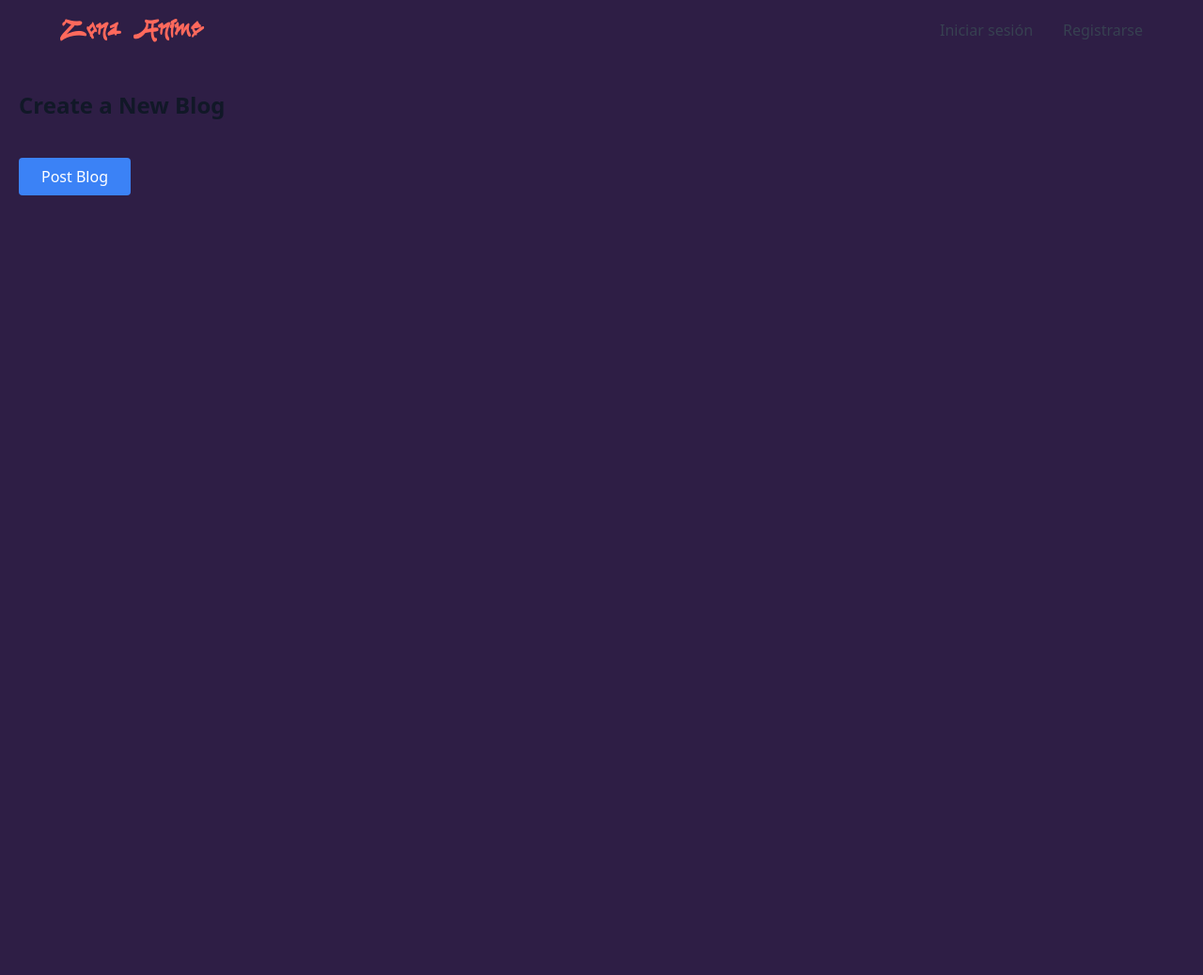
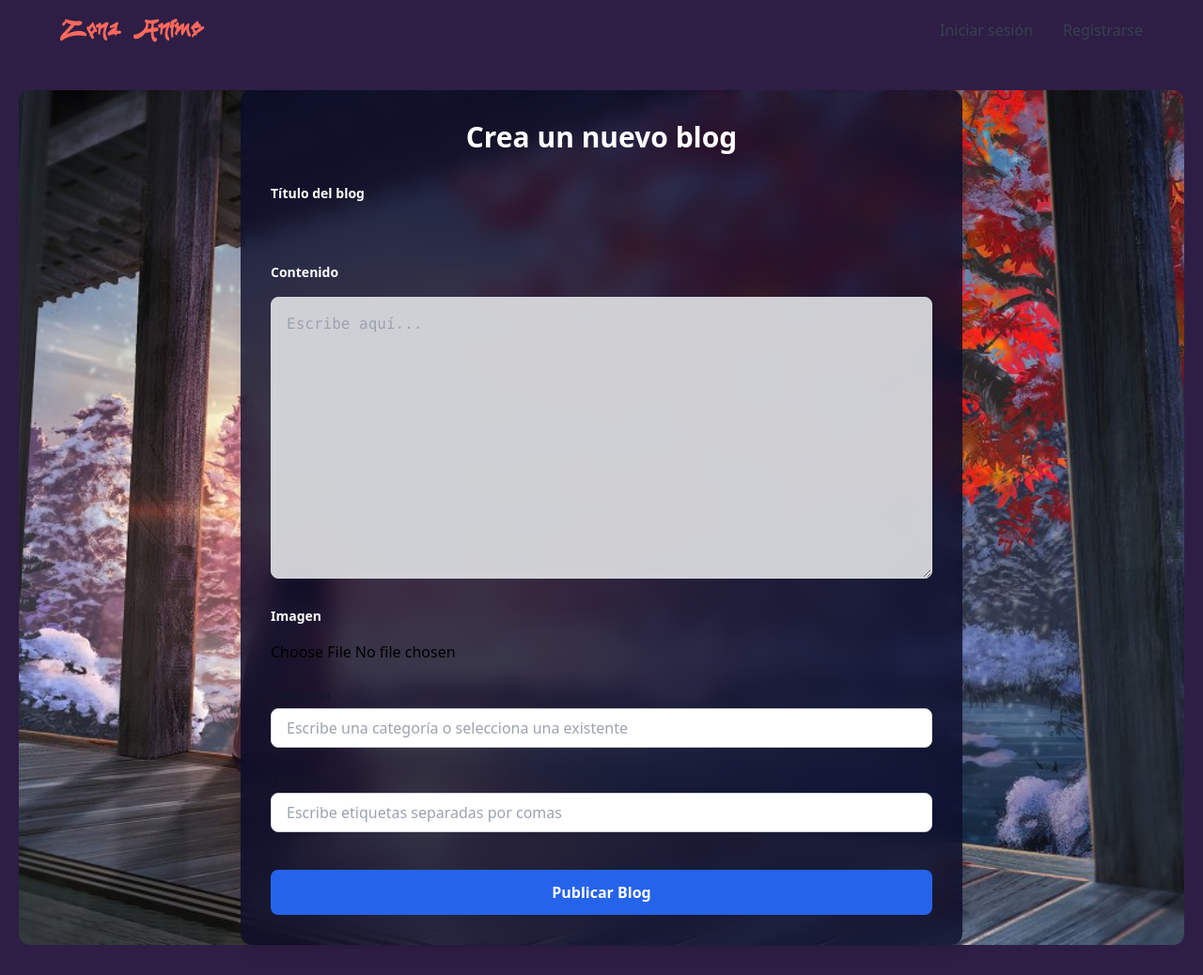
Before and after one commit to alexandracruz30/blogproject, a Django app: template blogproject/blogapp/templates/blogapp/blog_form.html in a window 1280 px wide. Shown: the whole page at 94% size. Before the commit the page ends 208 px from the top, so only its background shows below. Run offline with Django 5.2, Linux system fonts and the light colour scheme; the template is opened without the code that fills it, so the values that code supplies are empty, except form fields; form fields are guessed from the names that the template uses; style sheets or scripts are compiled from the project's sources; some libraries are stand-ins or nearby versions.

Commit message:
Mejora de la interfaz del blog. Adicion de uan imagen de fondo. Nuevo usuario, y adicion de las imagenes de fondo y un post.

```diff
--- a/blogproject/blogapp/templates/blogapp/blog_form.html
+++ b/blogproject/blogapp/templates/blogapp/blog_form.html
@@ -3,55 +3,60 @@
 {% load static %}
 
 {% block content %}
-  <h1 class="text-2xl font-bold mb-6 text-gray-900 dark:text-white">Create a New Blog</h1>
+<div class="min-h-screen flex items-center justify-center bg-cover bg-center rounded-xl" style="background-image: url('{% static 'assets/images/fondo_blog_form.jpg' %}');">
+  <div class="bg-[#0B0C2A]/80 backdrop-blur-md rounded-xl shadow-lg p-8 w-full max-w-3xl">
 
-  <form method="post" enctype="multipart/form-data" class="space-y-4 transition-all duration-700 ease-in-out animate-fade-in">
+    <h1 class="text-3xl font-extrabold mb-8 text-white text-center">Crea un nuevo blog</h1>
+
+    <form method="post" enctype="multipart/form-data" class="space-y-6">
       {% csrf_token %}
-    {{ form.media }}  <!-- Necesario para CKEditor -->
+      {{ form.media }}
 
-    {% for field in form %}
+      <!-- Campo: Título -->
+      <div class="space-y-2">
+        <label for="{{ form.title.id_for_label }}" class="block text-sm font-semibold text-white">Título del blog</label>
+        {{ form.title|add_class:"w-full p-3 rounded-lg bg-white/80 backdrop-blur-sm border border-gray-300 focus:outline-none focus:ring-2 focus:ring-blue-500" }}
+      </div>
+
+      <!-- Campo: Contenido -->
+      <div class="space-y-2">
+        <label for="{{ form.content.id_for_label }}" class="block text-sm font-semibold text-white">Contenido</label>
+        <textarea
+          name="{{ form.content.name }}"
+          id="{{ form.content.id_for_label }}"
+          class="w-full p-4 min-h-[300px] rounded-lg bg-white/80 backdrop-blur-sm border border-gray-300 focus:outline-none focus:ring-2 focus:ring-blue-500 font-mono text-gray-800"
+          placeholder="Escribe aquí...">{{ form.content.value|default:"" }}</textarea>
+      </div>
+
+      <!-- Campo: Imagen -->
+      <div class="space-y-2">
+        <label for="{{ form.image.id_for_label }}" class="block text-sm font-semibold text-white">Imagen</label>
+        {{ form.image|add_class:"bg-white dark:bg-gray-800 text-gray-900 dark:text-white px-4 py-2 rounded-lg w-full border border-gray-300 dark:border-gray-700 focus:outline-none focus:ring-2 focus:ring-blue-500" }}
+      </div>
+
+      <!-- Campo: Categoría -->
       <div>
-        <label for="{{ field.id_for_label }}" class="block text-sm font-medium mb-1 text-gray-900 dark:text-white">
-          {{ field.label }}
-        </label>
-
-        <!-- Campo de imagen -->
-        {% if field.name == 'image' %}
-          <input type="file" name="{{ field.name }}" id="{{ field.id_for_label }}"
-            class="bg-white dark:bg-gray-800 text-gray-900 dark:text-white px-4 py-2 rounded-lg w-full border border-gray-300 dark:border-gray-700 focus:outline-none focus:ring-2 focus:ring-blue-500">
-
-        <!-- Campo de texto enriquecido (CKEditor para contenido) -->
-        {% elif field.name == 'content' %}
-          {{ field }}
-
-    <!-- Campo de categoría como entrada de texto -->
-    <div>
-      <label for="category" class="block text-sm font-medium mb-1 text-gray-900 dark:text-white">Category</label>
+        <label for="category" class="block text-sm font-medium mb-1 text-gray-900 dark:text-white">Categoría</label>
         <input type="text" name="category" id="category"
           class="bg-white dark:bg-gray-800 text-gray-900 dark:text-white px-4 py-2 rounded-lg w-full border border-gray-300 dark:border-gray-700 focus:outline-none focus:ring-2 focus:ring-blue-500"
           placeholder="Escribe una categoría o selecciona una existente">
       </div>
 
-    <!-- Campo de etiquetas como entrada de texto -->
+      <!-- Campo: Etiquetas -->
       <div>
-      <label for="tags" class="block text-sm font-medium mb-1 text-gray-900 dark:text-white">Tags</label>
+        <label for="tags" class="block text-sm font-medium mb-1 text-gray-900 dark:text-white">Etiquetas</label>
         <input type="text" name="tags" id="tags"
           class="bg-white dark:bg-gray-800 text-gray-900 dark:text-white px-4 py-2 rounded-lg w-full border border-gray-300 dark:border-gray-700 focus:outline-none focus:ring-2 focus:ring-blue-500"
           placeholder="Escribe etiquetas separadas por comas">
       </div>
-        <!-- Otros campos -->
-        {% else %}
-          {{ field|add_class:"bg-white dark:bg-gray-800 text-gray-900 dark:text-white px-4 py-2 rounded-lg w-full border border-gray-300 dark:border-gray-700 focus:outline-none focus:ring-2 focus:ring-blue-500" }}
-        {% endif %}
 
-        {% if field.errors %}
-          <p class="text-red-500 text-sm">{{ field.errors|striptags }}</p>
-        {% endif %}
+      <!-- Botón de envío -->
+      <div class="pt-4">
+        <button type="submit" class="w-full bg-blue-600 hover:bg-blue-700 text-white font-bold py-3 px-4 rounded-lg transition duration-200">
+          Publicar Blog
+        </button>
       </div>
-    {% endfor %}
-
-    <button type="submit" class="px-6 py-2 bg-blue-500 hover:bg-blue-600 text-white dark:bg-blue-600 dark:hover:bg-blue-700 rounded transition-all duration-500 ease-in-out">
-      Post Blog
-    </button>
     </form>
-{% endblock content %}
+  </div>
+</div>
+{% endblock %}
```
Also changed, not shown: blogproject/db.sqlite3, blogproject/media/blog_images/desierto-y-las-estrellas_3840x2160_xtrafondos_kmJgd70.com.jpg (added), blogproject/static/assets/images/fondo_blog_form.jpg (added). Lines whose indentation alone changed are shown as unchanged.
